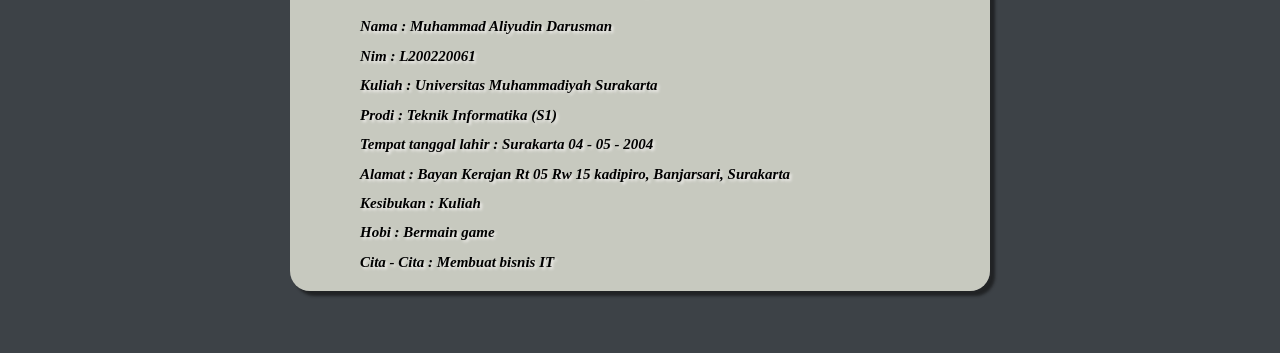
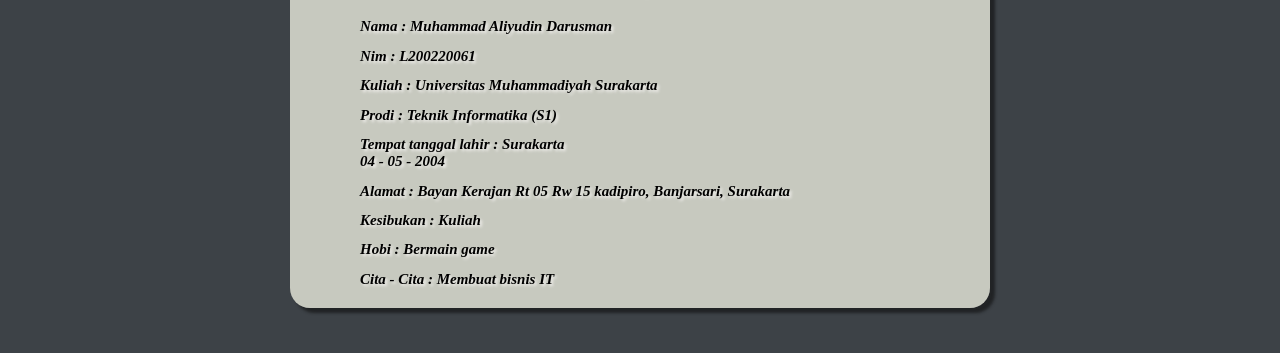
Before and after one commit to Aliyudin555/Profile-Data, a plain HTML site: page index.html in a window 1280 px wide. Shown: the part 203-556 px from the top of the page. Drawn offline with Linux system fonts and the light colour scheme.

Commit message:
Update index.html

```diff
--- a/index.html
+++ b/index.html
@@ -21,7 +21,7 @@
 <h2>Nim : L200220061</h2>
 <h2>Kuliah : Universitas Muhammadiyah Surakarta</h2>
 <h2>Prodi : Teknik Informatika (S1)</h2>
-<h2>Tempat tanggal lahir : Surakarta 04 - 05 - 2004</h2>
+<h2>Tempat tanggal lahir : Surakarta <br>04 - 05 - 2004</h2>
 <h2>Alamat : Bayan Kerajan Rt 05 Rw 15 kadipiro, Banjarsari, Surakarta</h2>
 <h2>Kesibukan : Kuliah</h2>
 <h2>Hobi : Bermain game</h2>
```
